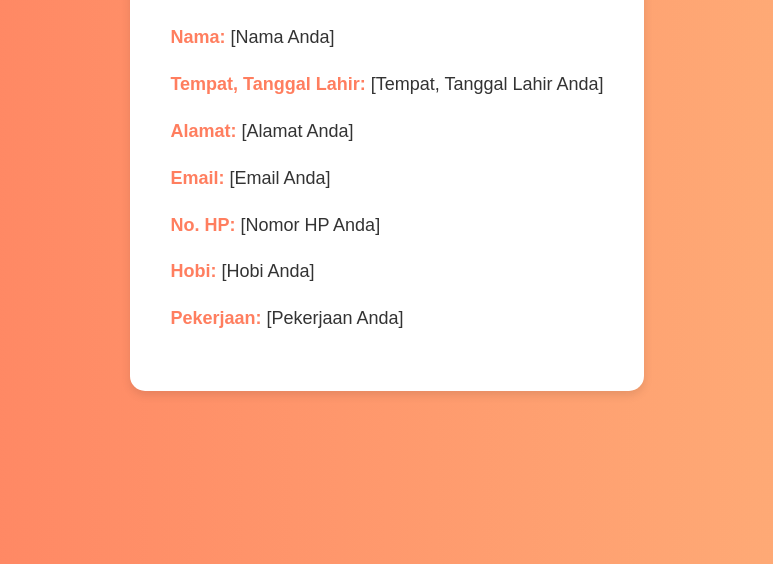
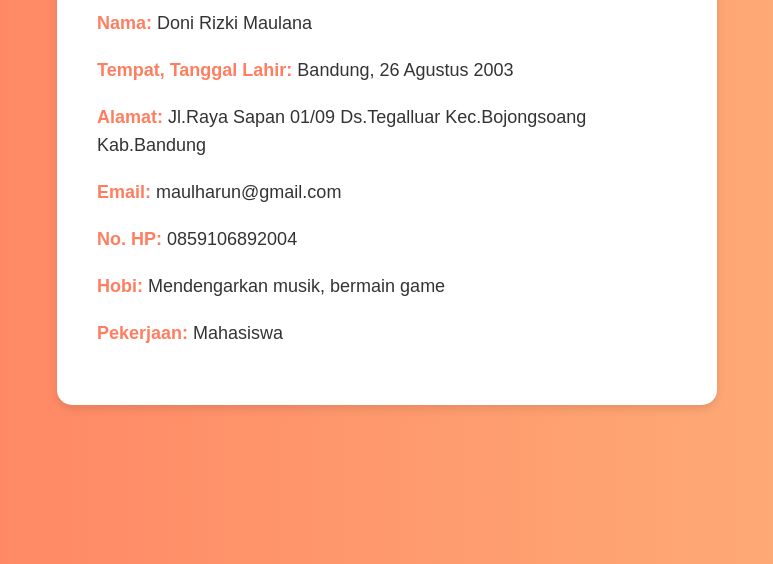
Before and after one commit to maulharun/biodata-simpel, a plain HTML site: page index.html in a window 1280 px wide. Shown: the part 276-840 px from the top of the page, without its empty margins (253-1026 px from the left). Drawn offline with Linux system fonts and the light colour scheme.

Commit message:
Update index.html

```diff
--- a/index.html
+++ b/index.html
@@ -44,13 +44,13 @@
     <div class="container">
         <h1>Biodata Saya</h1>
         <div class="info">
-            <p><strong>Nama:</strong> [Nama Anda]</p>
-            <p><strong>Tempat, Tanggal Lahir:</strong> [Tempat, Tanggal Lahir Anda]</p>
-            <p><strong>Alamat:</strong> [Alamat Anda]</p>
-            <p><strong>Email:</strong> [Email Anda]</p>
-            <p><strong>No. HP:</strong> [Nomor HP Anda]</p>
-            <p><strong>Hobi:</strong> [Hobi Anda]</p>
-            <p><strong>Pekerjaan:</strong> [Pekerjaan Anda]</p>
+            <p><strong>Nama:</strong> Doni Rizki Maulana</p>
+            <p><strong>Tempat, Tanggal Lahir:</strong> Bandung, 26 Agustus 2003</p>
+            <p><strong>Alamat:</strong> Jl.Raya Sapan 01/09 Ds.Tegalluar Kec.Bojongsoang Kab.Bandung</p>
+            <p><strong>Email:</strong> maulharun@gmail.com</p>
+            <p><strong>No. HP:</strong> 0859106892004</p>
+            <p><strong>Hobi:</strong> Mendengarkan musik, bermain game</p>
+            <p><strong>Pekerjaan:</strong> Mahasiswa</p>
         </div>
     </div>
 </body>
```
